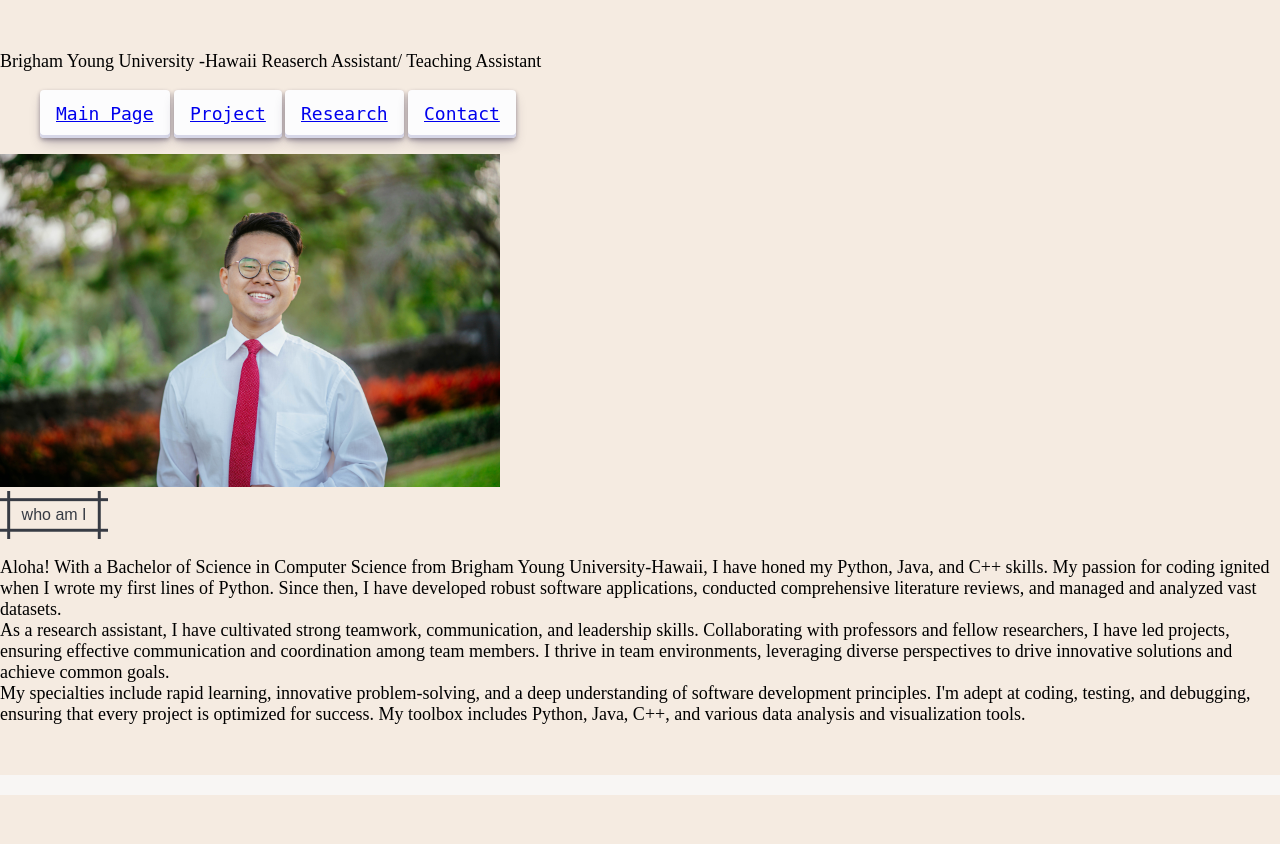
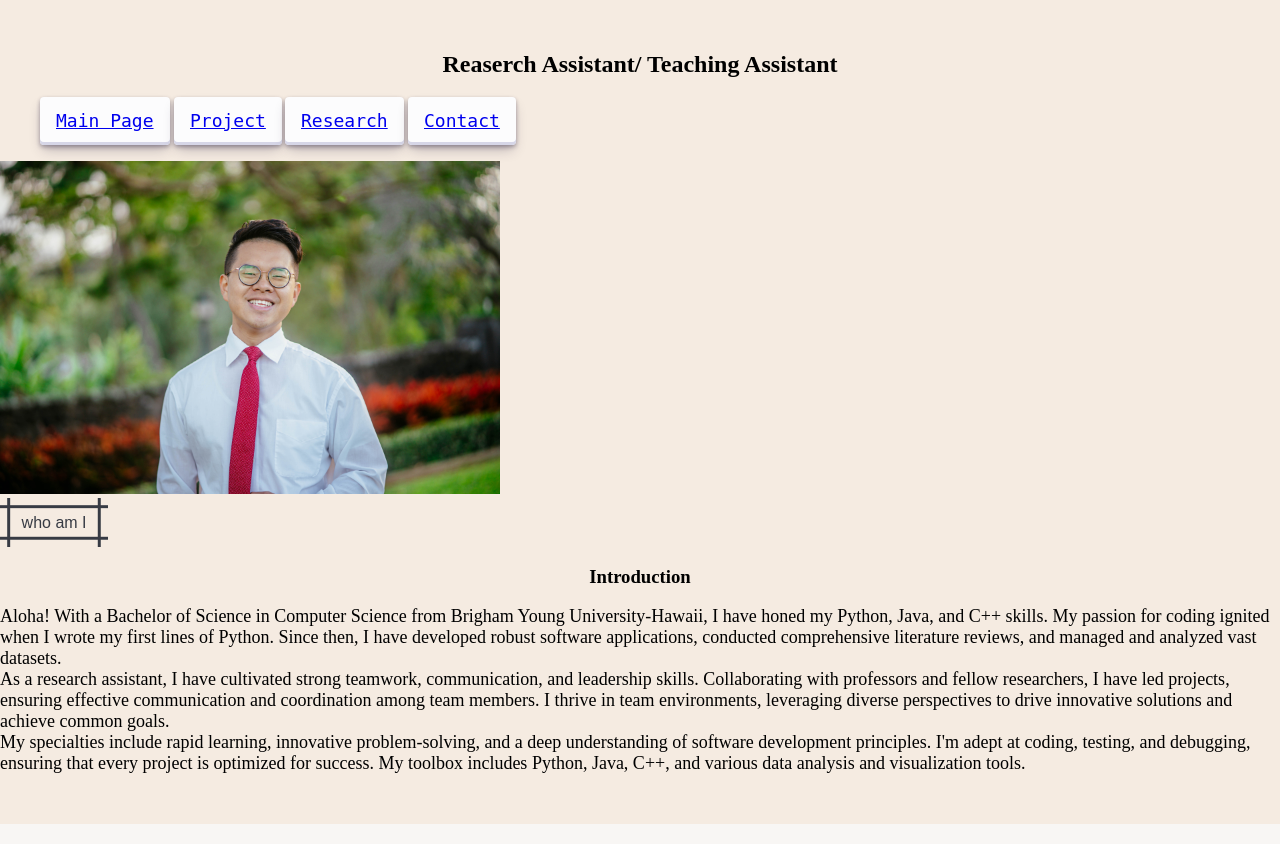
Before and after one commit to CHAOLIN99/Web-php, a PHP site: page / in a window 1280 px wide. Shown: the part 138-982 px from the top of the page. Before the commit the page ends 933 px from the top, so only its background shows below. Run offline with PHP 8.4, Linux system fonts and the light colour scheme.

Commit message:
Adding a php variable

```diff
--- a/src/head.php
+++ b/src/head.php
@@ -11,7 +11,7 @@
       <header>
          <h1> Wei Cheng Chao</h1>
       </header>
-      <p >Brigham Young University -Hawaii Reaserch Assistant/ Teaching Assistant </p>
+      <h2>Reaserch Assistant/ Teaching Assistant </h2>
 
    <nav>
     <ul>
--- a/src/index.php
+++ b/src/index.php
@@ -1,9 +1,11 @@
-    <?php include("head.php"); //It use the header page instead of header code?>
+<?php include("head.php"); //It use the header page instead of header code
+   $string = "Introduction"; ?>
 <img class="img0" src="wei.jpg" alt="Wei's picture">
 <div>
    <button class ="button-89">who am I</button>
 </div>
 <div>
+   <h3><?php echo $string; ?></h3>
    <p >Aloha! With a Bachelor of Science in Computer Science from Brigham Young University-Hawaii, I have honed my Python, Java, and C++ skills. My passion for coding ignited when I wrote my first lines of Python. Since then, I have developed robust software applications, conducted comprehensive literature reviews, and managed and analyzed vast datasets.
       <br>As a research assistant, I have cultivated strong teamwork, communication, and leadership skills. Collaborating with professors and fellow researchers, I have led projects, ensuring effective communication and coordination among team members. I thrive in team environments, leveraging diverse perspectives to drive innovative solutions and achieve common goals.
       <br>My specialties include rapid learning, innovative problem-solving, and a deep understanding of software development principles. I'm adept at coding, testing, and debugging, ensuring that every project is optimized for success. My toolbox includes Python, Java, C++, and various data analysis and visualization tools.
```
Lines whose indentation alone changed are shown as unchanged.
